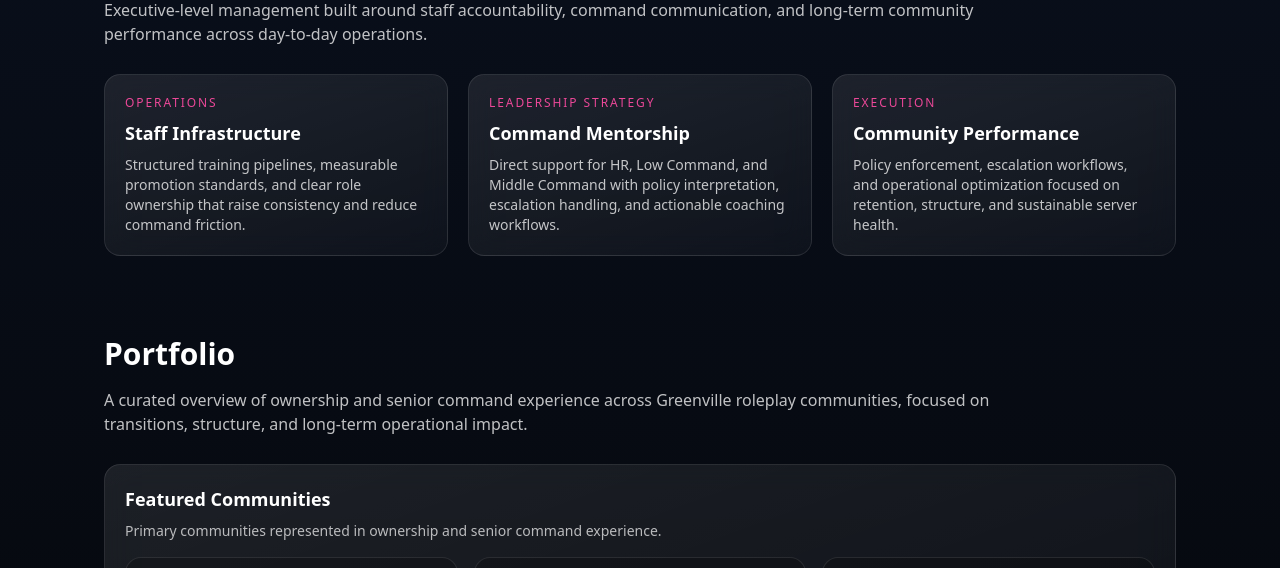
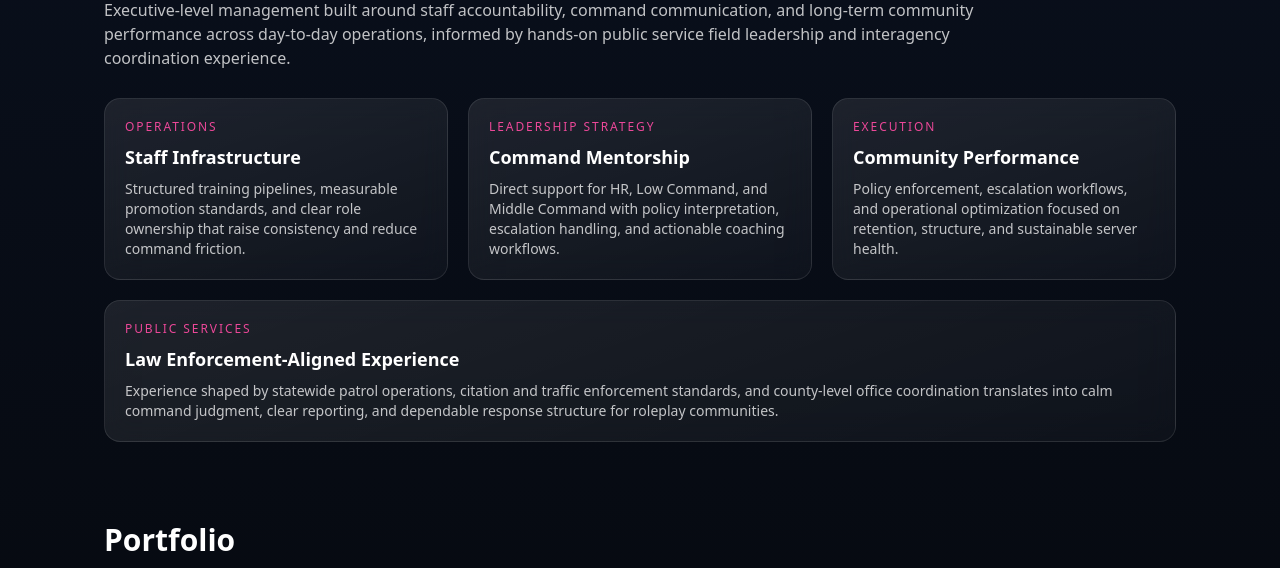
Before and after one commit to invrcared/sv, a plain HTML site: page index.html in a window 1280 px wide. Shown: the part 689-1257 px from the top of the page. Drawn offline with nearby package versions, Linux system fonts and the light colour scheme.

Commit message:
Integrate public services experience into leadership section

```diff
--- a/index.html
+++ b/index.html
@@ -104,7 +104,7 @@
 
         <section id="management" class="mt-20">
           <h2 class="text-2xl font-semibold sm:text-3xl">Management &amp; Leadership</h2>
-          <p class="mt-4 max-w-4xl text-white/75">Executive-level management built around staff accountability, command communication, and long-term community performance across day-to-day operations.</p>
+          <p class="mt-4 max-w-4xl text-white/75">Executive-level management built around staff accountability, command communication, and long-term community performance across day-to-day operations, informed by hands-on public service field leadership and interagency coordination experience.</p>
           <div class="mt-7 grid gap-5 md:grid-cols-3">
             <article class="glass rounded-2xl p-5">
               <p class="text-xs uppercase tracking-[0.16em] text-neonPink">Operations</p>
@@ -120,6 +120,11 @@
               <p class="text-xs uppercase tracking-[0.16em] text-neonPink">Execution</p>
               <h3 class="mt-2 text-lg font-semibold">Community Performance</h3>
               <p class="mt-2 text-sm text-white/75">Policy enforcement, escalation workflows, and operational optimization focused on retention, structure, and sustainable server health.</p>
+            </article>
+            <article class="glass rounded-2xl p-5 md:col-span-3">
+              <p class="text-xs uppercase tracking-[0.16em] text-neonPink">Public Services</p>
+              <h3 class="mt-2 text-lg font-semibold">Law Enforcement-Aligned Experience</h3>
+              <p class="mt-2 text-sm text-white/75">Experience shaped by statewide patrol operations, citation and traffic enforcement standards, and county-level office coordination translates into calm command judgment, clear reporting, and dependable response structure for roleplay communities.</p>
             </article>
           </div>
         </section>
```
